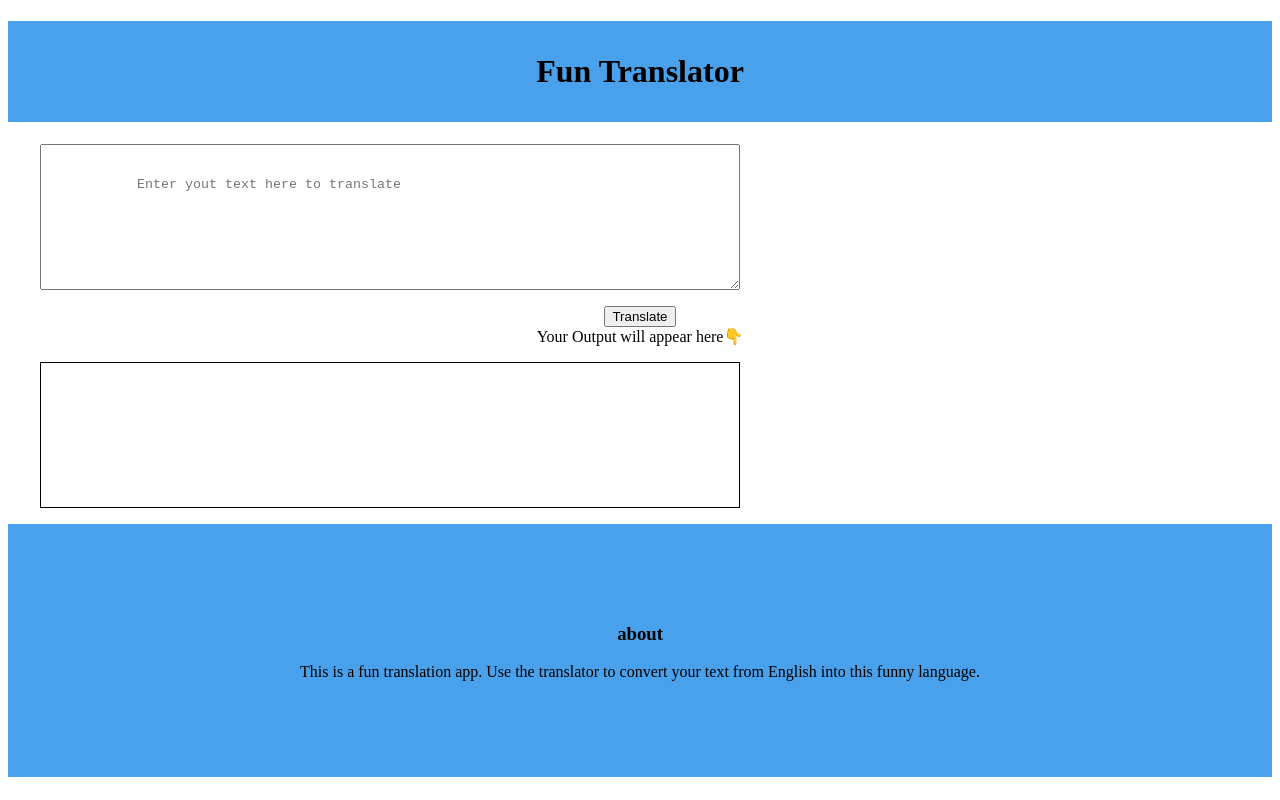
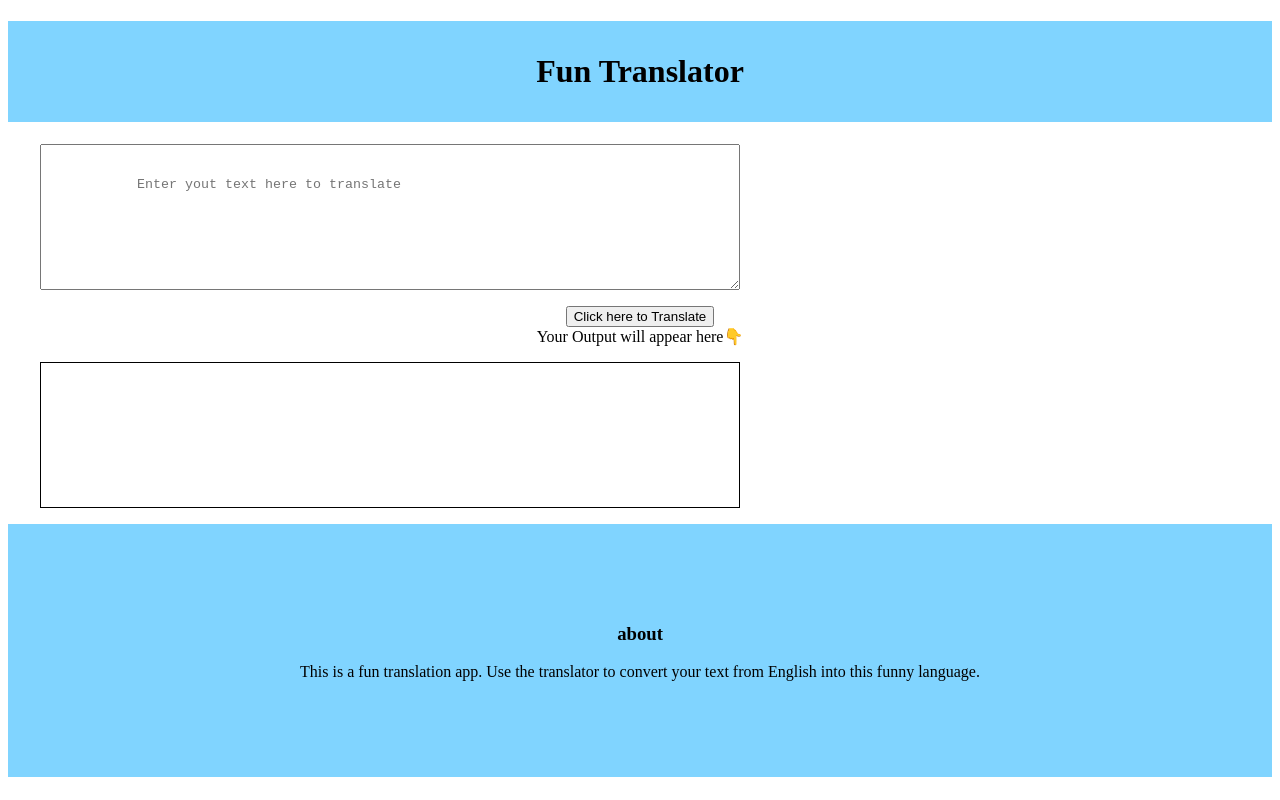
Before and after one commit to saahith23/fun-translation-app, a plain HTML site: page index.html in a window 1280 px wide. Drawn offline with Linux system fonts and the light colour scheme.

Commit message:
color
color

```diff
--- a/index.html
+++ b/index.html
@@ -27,7 +27,7 @@
 <body class="body">
     <h1 class="heading">Fun Translator</h1>
 <textarea id =textarea placeholder="Enter yout text here to translate"></textarea>
-<button id="button">Translate</button>
+<button id="button">Click here to Translate</button>
 <div>Your Output will appear here👇</div>
 <div id= "output"></div>
 <footer class= footer><h3>about</h3>
--- a/styles.css
+++ b/styles.css
@@ -4,13 +4,13 @@
 }
 .heading{
     padding: 2rem 2rem;
-    background-color: #49a0eb;
+    background-color: #80d4ff;
 }
 .footer{
     padding: 5rem 5rem;
-    background-color: #49a0eb;
+    background-color: #80d4ff;
 }
 .button{
     padding: 2rem 2rem;
-    background-color: #49a0eb;
+
 }
```
